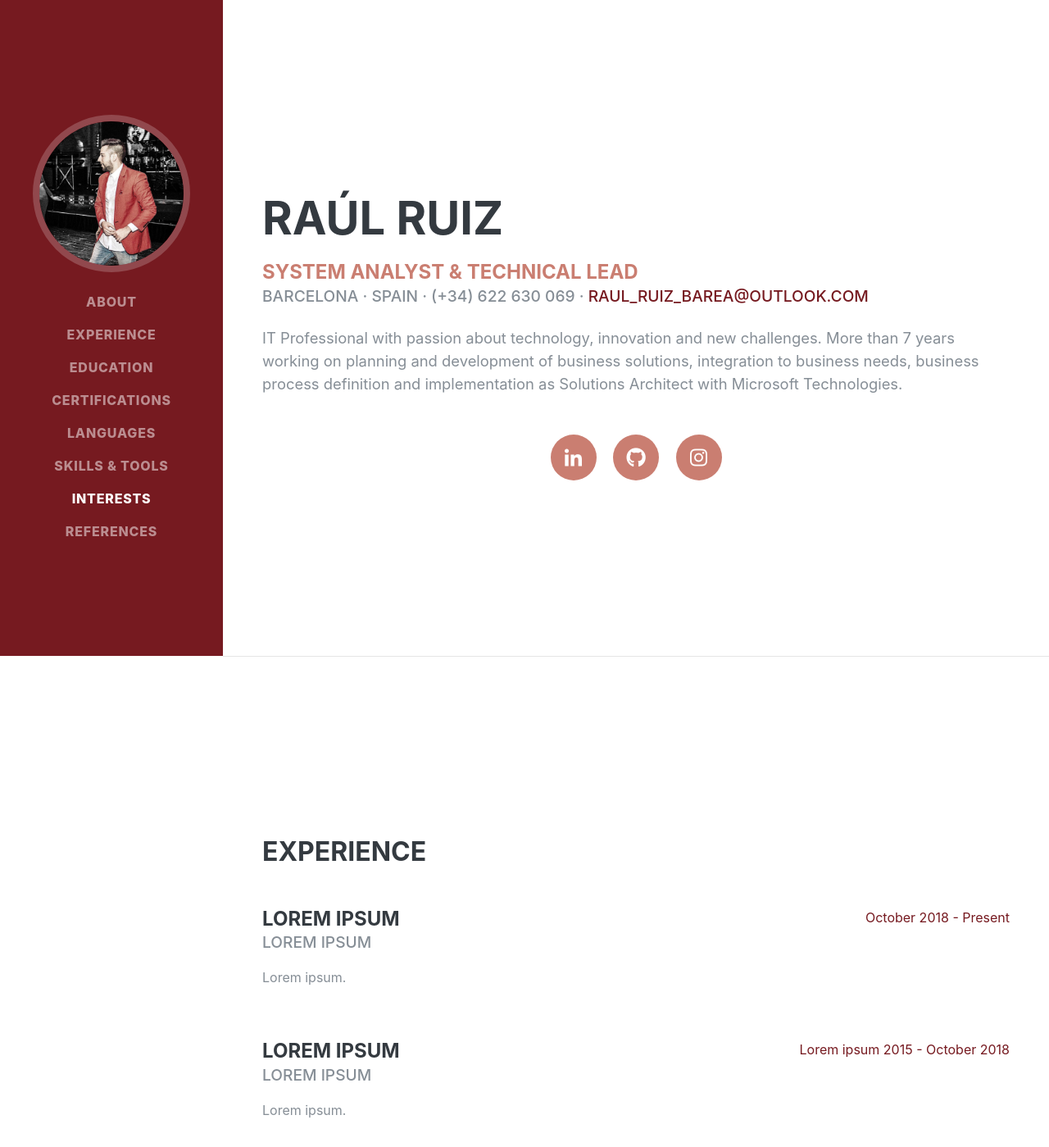
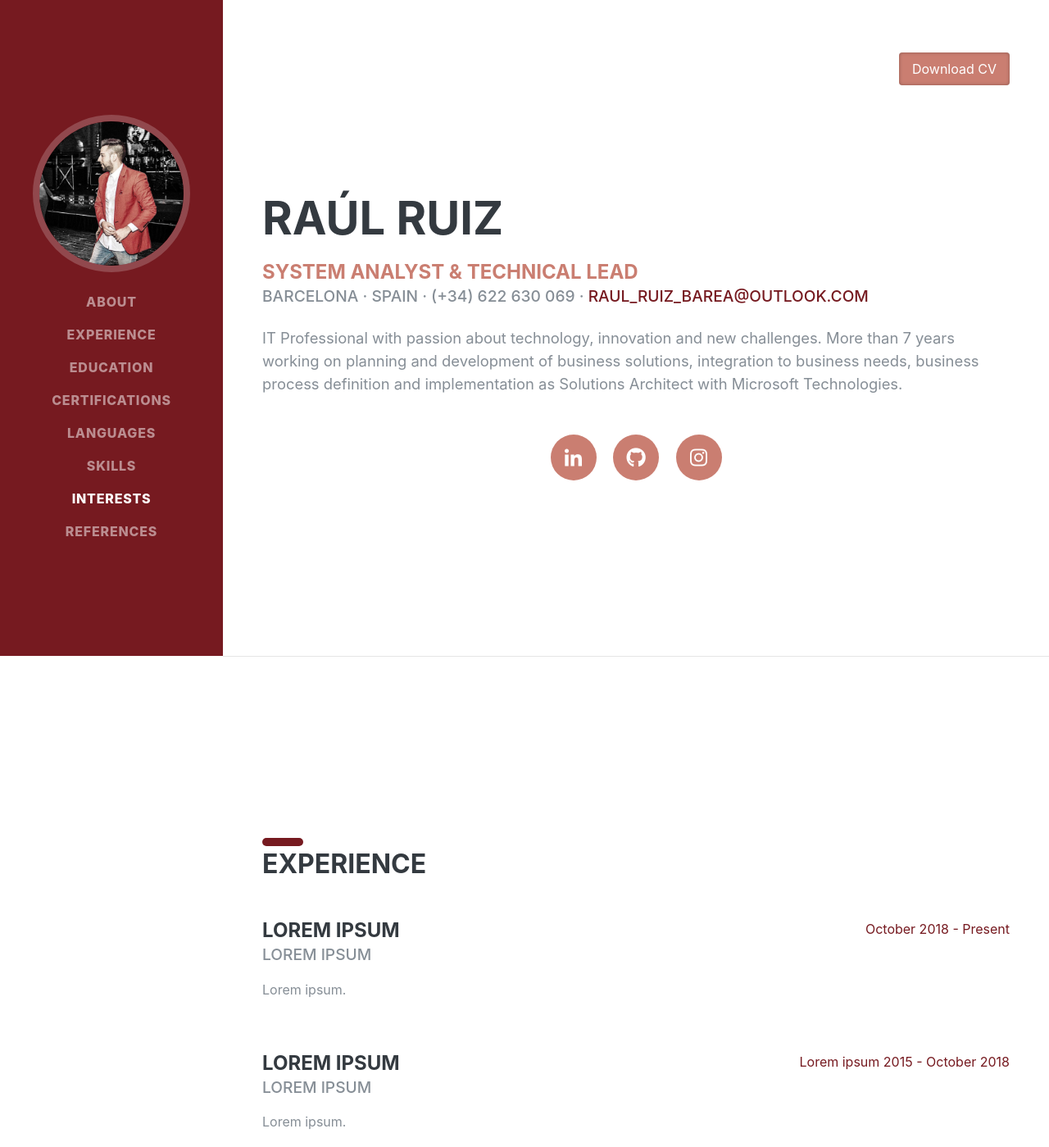
Before and after one commit to raulruizbarea/raulruizbarea.github.io, a plain HTML site: page index.html in a window 1280 px wide. Shown: the top 1399 px of the page at 82% size. Drawn offline with Linux system fonts and the light colour scheme; a web font is replaced by a local one.

Commit message:
About: Add Download CV button and effect to Social buttons

```diff
--- a/css/resume.css
+++ b/css/resume.css
@@ -21,6 +21,17 @@ h6 {
   font-weight: 700;
   text-transform: uppercase;
   color: #343a40;
+}
+
+h2:before {
+  content: '';
+  height: 10px;
+  width: 50px;
+  border-radius: 5px;
+  margin-top: 1rem;
+  margin-bottom: 0.2rem;
+  display: block;
+  background: #761a20;
 }
 
 h1 {
@@ -59,6 +70,9 @@ p.lead {
   font-size: 1.5rem;
   line-height: 3.5rem;
   margin-right: 1rem;
+
+  -webkit-transition: all .2s ease;
+  transition: all .2s ease;
 }
 
 .social-icons a:last-child {
@@ -67,6 +81,8 @@ p.lead {
 
 .social-icons a:hover {
   background-color: #761a20;
+  -webkit-transform: translateY(-4px);
+  transform: translateY(-4px);
 }
 
 .fab {
@@ -95,6 +111,34 @@ p.lead {
   max-width: 6rem;
   max-height: 6rem;
   border: 0.1rem solid rgba(255, 0, 0, 0.2);
+}
+
+.download-btn:hover {
+  -webkit-transform: translateY(-4px);
+  transform: translateY(-4px);
+}
+
+.download-btn {
+  position: absolute;
+  top: 4rem;
+  right: 1rem;
+
+  padding: 0.5rem 1rem 0.5rem 1rem;
+
+  border-radius: 4px;
+  box-shadow: inset 0 0px 4px rgba(0,0,0,.3);
+
+  color: white;
+  background-color: #ca7e71;
+
+  -webkit-transition: all .2s ease;
+  transition: all .2s ease;
+}
+
+a.download-btn:hover, a.download-btn:focus, a.download-btn:active {
+  text-decoration: none;
+  color: white;
+  background-color: #761a20;
 }
 
 @media (min-width: 992px) {
@@ -189,6 +233,10 @@ section.resume-section .resume-item .resume-date {
   h3 {
     font-size: 1.5rem;
   }
+
+  .download-btn {
+    right: 3rem;
+  }
 }
 
 .bg-primary {
--- a/index.html
+++ b/index.html
@@ -50,7 +50,7 @@
               <a class="nav-link js-scroll-trigger" href="#languages">Languages</a>
           </li>
           <li class="nav-item">
-            <a class="nav-link js-scroll-trigger" href="#skills">Skills & Tools</a>
+            <a class="nav-link js-scroll-trigger" href="#skills">Skills</a>
           </li>
           <li class="nav-item">
             <a class="nav-link js-scroll-trigger" href="#interests">Interests</a>
@@ -65,6 +65,7 @@
     <div class="container-fluid p-0">
       <section class="resume-section p-3 p-lg-5 d-flex d-column" id="about">
         <div class="my-auto">
+            <a href="files/EN_RaulRuizBarea.pdf" class="download-btn">Download CV</a>
           <h1 class="mt-2 mb-2">
               <span class="d-lg-none">
                 <img class="img-fluid img-profile2 rounded-circle mx-auto mb-0" src="img/profile.jpg" alt="">
```
